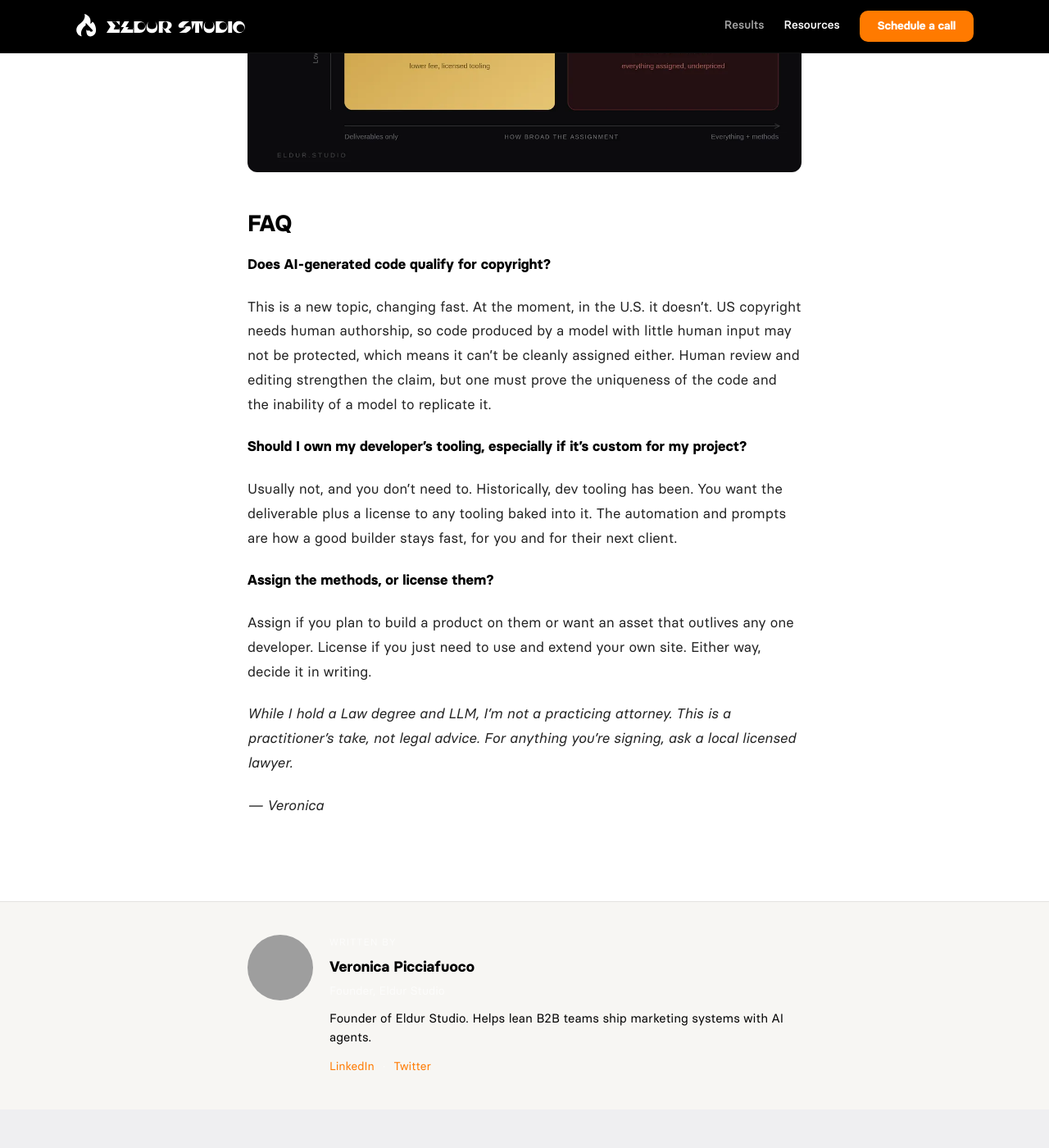
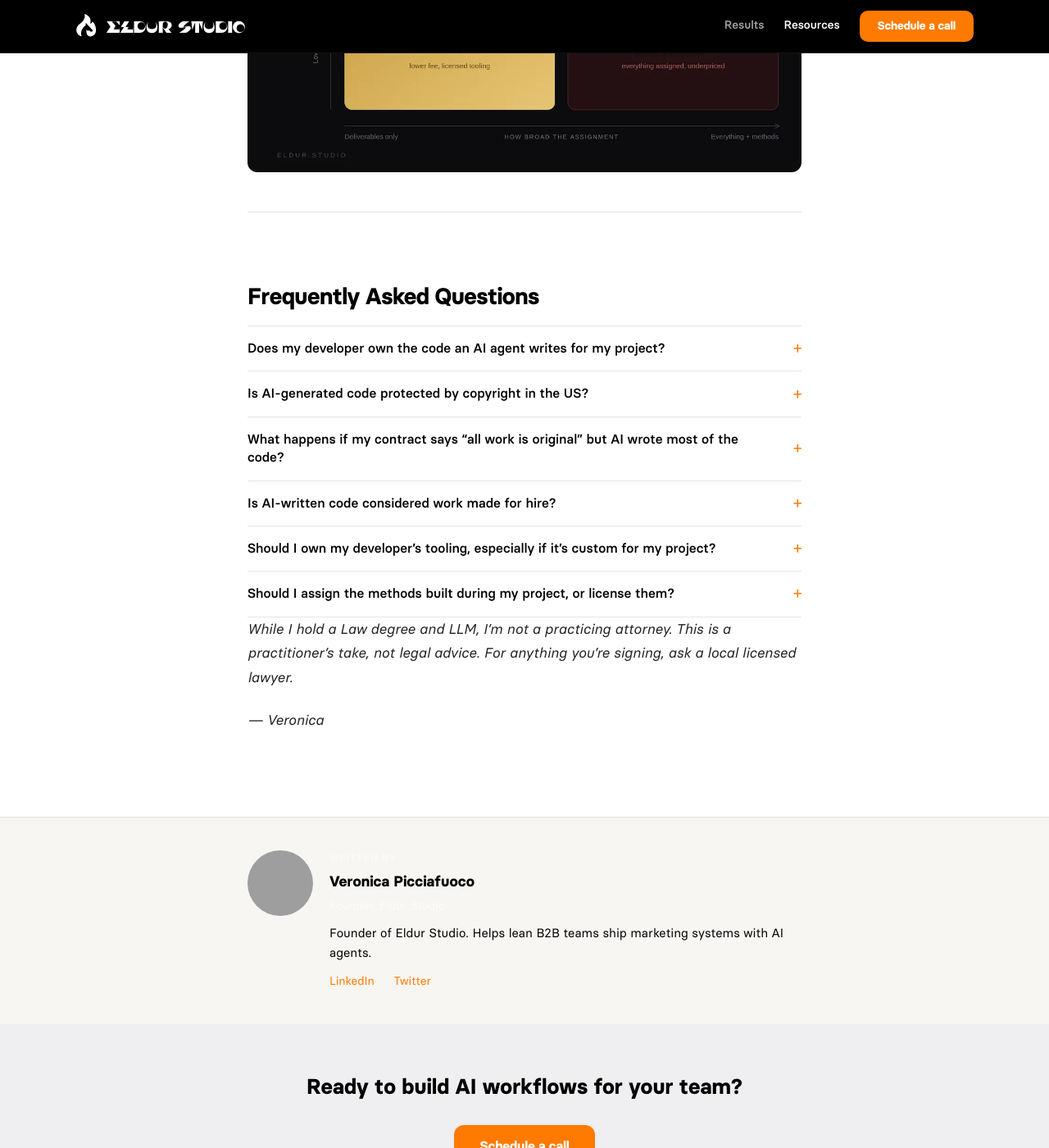
Before and after one commit to UberVero/ES2website, a Jekyll site: the page built from _posts/2026-07-08-who-owns-ai-generated-code.md, in a window 1280 px wide and 1400 px high, scrolled down 3675 px. Shown: the whole window at 82% size. Built offline with Jekyll 4.4.1, drawn with Linux system fonts in a browser that asks for light colours; comment, search, counter and statistics services are not loaded; part of the change alters nothing that is shown; grey boxes are pictures that could not be loaded.

Commit message:
chore: sync posts from Notion [skip ci]

```diff
--- a/_posts/2026-07-08-who-owns-ai-generated-code.md
+++ b/_posts/2026-07-08-who-owns-ai-generated-code.md
@@ -69,19 +69,37 @@ Not sure which one you need? That's the conversation worth having first. Take a
 ## FAQ
 
 
-**Does AI-generated code qualify for copyright?**
+### Does my developer own the code an AI agent writes for my project?
+
+
+No, and that's actually good news for you. If an AI agent generated the code with little human authorship, no one has a clean copyright claim on it, including your developer. What you get from your developer is the deliverable, assigned to you on payment, plus whatever human-written glue code and configuration they added on top. The uncertainty is a reason to get the license language right, not a reason to worry someone else secretly owns your site.
+
+
+### Is AI-generated code protected by copyright in the US?
 
 
 This is a new topic, changing fast. At the moment, in the U.S. it doesn’t.  US copyright needs human authorship, so code produced by a model with little human input may not be protected, which means it can't be cleanly assigned either. Human review and editing strengthen the claim, but one must prove the uniqueness of the code and the inability of a model to replicate it.
 
 
-**Should I own my developer's tooling, especially if it’s custom for my project?**
+### What happens if my contract says "all work is original" but AI wrote most of the code?
+
+
+That clause is doing less than it looks like. "Original and assigned to you" assumes a human authored the work and can sign the rights over, but if AI wrote it with minimal human input, there may be no exclusive rights to assign in the first place. It's not fraud, it's boilerplate that hasn't caught up. Ask your developer directly which of the three buckets, deliverable, tooling, or methods, the AI-generated pieces fall into, and get that in writing instead of relying on old IP language.
+
+
+### Is AI-written code considered work made for hire?
+
+
+Not cleanly, no. Work-made-for-hire doctrine assumes a human employee or contractor is the author, and copyright law currently requires human authorship to begin with. If AI generated the code, there may be no authorship to attach a work-made-for-hire label to, which is exactly why an old "we assign all IP to you" clause can promise more than it can deliver.
+
+
+### Should I own my developer's tooling, especially if it’s custom for my project?
 
 
 Usually not, and you don't need to. Historically, dev tooling has been. You want the deliverable plus a license to any tooling baked into it. The automation and prompts are how a good builder stays fast, for you and for their next client.
 
 
-**Assign the methods, or license them?**
+### Should I assign the methods built during my project, or license them?
 
 
 Assign if you plan to build a product on them or want an asset that outlives any one developer. License if you just need to use and extend your own site. Either way, decide it in writing.
```
